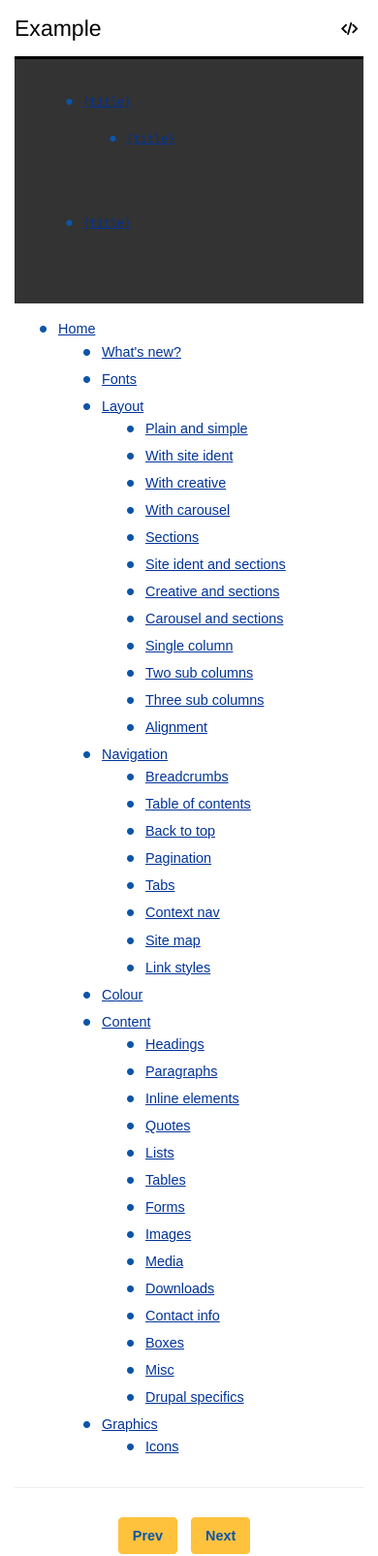
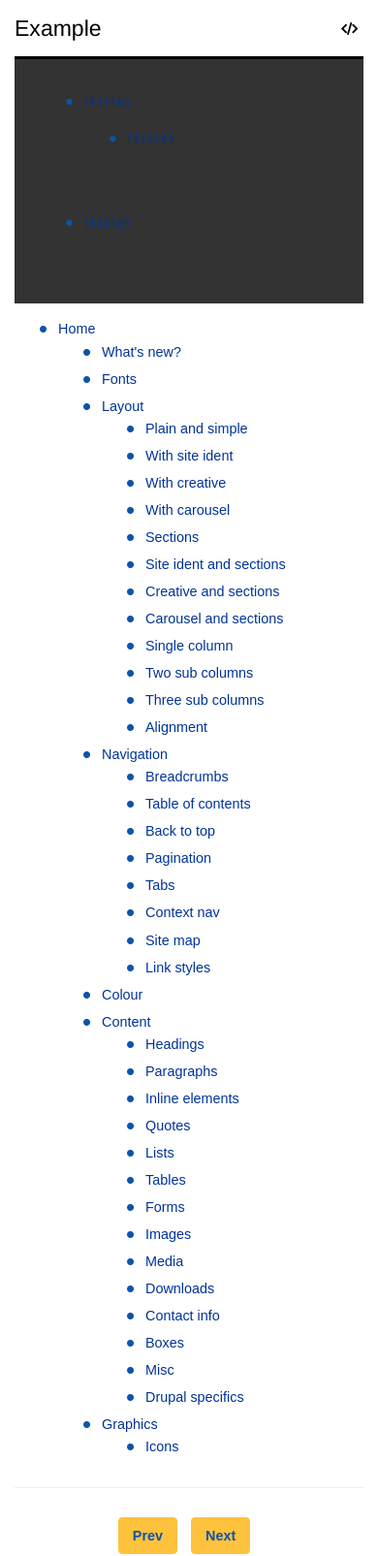
Before and after one commit to the-open-university/student-theme-framework, a Jekyll site: the page built from navigation-sitemap.html, in a window 390 px wide. Shown: the part 148-1753 px from the top of the page at 97% size. Built offline with Jekyll 4.4.1, drawn with Linux system fonts in a browser that asks for light colours; nearby versions of some CDN libraries.

Commit message:
STF responsive edits

```diff
--- a/gui/forms.css
+++ b/gui/forms.css
@@ -201,6 +201,15 @@
 	border-color: #ffc23d;
 }
 
+@media only screen and (max-width: 400px), screen and (max-device-width: 400px) {
+
+
+#ou-content form {padding:25px 30px;}
+
+} /* end media query */
+
+
+
 
 @media screen and (-webkit-min-device-pixel-ratio: 0) {
 
--- a/gui/help.css
+++ b/gui/help.css
@@ -859,7 +859,7 @@ body.ou-help-home ul.ou-list-cols2 {
 .hero p {
 	width: 70%;
 	right: 0;
-	bottom: 2px;
+	bottom: 3px;
 	padding: 15px 10px;
 	font-size: 1.6em;
 }
--- a/gui/images-and-objects.css
+++ b/gui/images-and-objects.css
@@ -320,8 +320,14 @@ a.ou-advert .ou-advert-highlighted {
 img.ou-go1,
 img.ou-go2,
 #ou-content ul.ou-news img {
-	max-width:180px;
+	max-width:140px;
 }
+
+img.ou-go1 {margin-right:15px;}
+
+img.ou-go2 {margin-left:15px;}
+
+img.ou-border {max-width:95%;}
 
 
 /* blockquotes */
--- a/gui/lists.css
+++ b/gui/lists.css
@@ -307,6 +307,10 @@ ol.ou-list-cols3 {
 #ou-content ul.ou-links li:before {content:"";}
 #ou-content ul.ou-links li a {text-decoration:none;}
 
+/* Sitemap */
+
+ul.ou-sitemap a {text-decoration:none;}
+
 
 @media only screen and (max-width: 400px), screen and (max-device-width: 400px) {
 
--- a/gui/navigation.css
+++ b/gui/navigation.css
@@ -712,6 +712,7 @@ a.add-block:hover {border-color:#539d3c;}
 .ou-atoz-results p.ou-atoz-items {
 	color:#777;
 	float: right;
+	margin-top: 3px;
 }
 
 .ou-atoz-results p.ou-atoz-items em {font-style:normal;}
@@ -742,6 +743,8 @@ ol.ou-ancestors {margin-bottom:15px;}
 
 ol.ou-ancestors li {font-size:.9em;}
 
+.ou-topics {margin-bottom:0;}
+
 
 
 } /* end media query */
--- a/navigation-sitemap.html
+++ b/navigation-sitemap.html
@@ -26,7 +26,7 @@ parent: navigation
 <h2>Example <span class="code-toggle"><a href="#"><i class="fa fa-code"></i></a></span></h2>
 
 <pre class="code">
-<code><ul class="ou-sitemap xoxo">
+<code><ul class="ou-sitemap">
 <li><a href="{link}" title="{description}">{title}</a>
 <ul>
 <li><a href="{link}" title="{description}">{title}</a></li>
@@ -38,62 +38,61 @@ parent: navigation
 
 <div class="ou-section">
 
-
-<ul class='site-map'>
+<ul class="ou-sitemap">
 <li><a class="ou-home" href="index.html">Home</a>
-<ul class='site-map'>
-<li><a class="" href="whats-new.html">What's new?</a></li>
-<li><a class="" href="fonts.html">Fonts</a></li>
-<li><a class="" href="layout.html">Layout</a>
-<ul class='site-map'>
-<li><a class="" href="layout-plain-and-simple.html">Plain and simple</a></li>
-<li><a class="" href="layout-site-ident.html">With site ident</a></li>
-<li><a class="" href="layout-creative.html">With creative</a></li>
-<li><a class="" href="layout-carousel.html">With carousel</a></li>
+<ul>
+<li><a href="whats-new.html">What's new?</a></li>
+<li><a href="fonts.html">Fonts</a></li>
+<li><a href="layout.html">Layout</a>
+<ul>
+<li><a href="layout-plain-and-simple.html">Plain and simple</a></li>
+<li><a href="layout-site-ident.html">With site ident</a></li>
+<li><a href="layout-creative.html">With creative</a></li>
+<li><a href="layout-carousel.html">With carousel</a></li>
 <li><a class="ou-sections" href="layout-sections.html">Sections</a></li>
 <li><a class="ou-sections" href="layout-site-ident-and-sections.html">Site ident and sections</a></li>
 <li><a class="ou-sections" href="layout-creative-and-sections.html">Creative and sections</a></li>
 <li><a class="ou-sections" href="layout-carousel-and-sections.html">Carousel and sections</a></li>
 <li><a class="ou-pure" href="layout-single-column.html">Single column</a></li>
-<li><a class="" href="layout-two-sub-columns.html">Two sub columns</a></li>
-<li><a class="" href="layout-three-sub-columns.html">Three sub columns</a></li>
-<li><a class="" href="layout-alignment.html">Alignment</a></li>
+<li><a href="layout-two-sub-columns.html">Two sub columns</a></li>
+<li><a href="layout-three-sub-columns.html">Three sub columns</a></li>
+<li><a href="layout-alignment.html">Alignment</a></li>
 </ul>
 </li>
-<li><a class="" href="navigation.html">Navigation</a>
-<ul class='site-map'>
-<li><a class="" href="navigation-breadcrumbs.html">Breadcrumbs</a></li>
-<li><a class="" href="navigation-table-of-contents.html">Table of contents</a></li>
-<li><a class="" href="navigation-back-to-top.html">Back to top</a></li>
-<li><a class="" href="navigation-pagination.html">Pagination</a></li>
-<li><a class="" href="navigation-tabs.html">Tabs</a></li>
-<li><a class="" href="navigation-context-nav.html">Context nav</a></li>
-<li><a class="" href="navigation-sitemap.html">Site map</a></li>
-<li><a class="" href="navigation-link-styles.html">Link styles</a></li>
+<li><a href="navigation.html">Navigation</a>
+<ul>
+<li><a href="navigation-breadcrumbs.html">Breadcrumbs</a></li>
+<li><a href="navigation-table-of-contents.html">Table of contents</a></li>
+<li><a href="navigation-back-to-top.html">Back to top</a></li>
+<li><a href="navigation-pagination.html">Pagination</a></li>
+<li><a href="navigation-tabs.html">Tabs</a></li>
+<li><a href="navigation-context-nav.html">Context nav</a></li>
+<li><a href="navigation-sitemap.html">Site map</a></li>
+<li><a href="navigation-link-styles.html">Link styles</a></li>
 </ul>
 </li>
-<li><a class="" href="colour.html">Colour</a></li>
-<li><a class="" href="content.html">Content</a>
-<ul class='site-map'>
-<li><a class="" href="headings.html">Headings</a></li>
-<li><a class="" href="paragraphs.html">Paragraphs</a></li>
-<li><a class="" href="inline.html">Inline elements</a></li>
-<li><a class="" href="quotes.html">Quotes</a></li>
-<li><a class="" href="lists.html">Lists</a></li>
-<li><a class="" href="tables.html">Tables</a></li>
-<li><a class="" href="forms.html">Forms</a></li>
-<li><a class="" href="images.html">Images</a></li>
-<li><a class="" href="media.html">Media</a></li>
-<li><a class="" href="downloads.html">Downloads</a></li>
-<li><a class="" href="contact-info.html">Contact info</a></li>
-<li><a class="" href="boxes.html">Boxes</a></li>
-<li><a class="" href="misc.html">Misc</a></li>
-<li><a class="" href="drupal.html">Drupal specifics</a></li>
+<li><a href="colour.html">Colour</a></li>
+<li><a href="content.html">Content</a>
+<ul>
+<li><a href="headings.html">Headings</a></li>
+<li><a href="paragraphs.html">Paragraphs</a></li>
+<li><a href="inline.html">Inline elements</a></li>
+<li><a href="quotes.html">Quotes</a></li>
+<li><a href="lists.html">Lists</a></li>
+<li><a href="tables.html">Tables</a></li>
+<li><a href="forms.html">Forms</a></li>
+<li><a href="images.html">Images</a></li>
+<li><a href="media.html">Media</a></li>
+<li><a href="downloads.html">Downloads</a></li>
+<li><a href="contact-info.html">Contact info</a></li>
+<li><a href="boxes.html">Boxes</a></li>
+<li><a href="misc.html">Misc</a></li>
+<li><a href="drupal.html">Drupal specifics</a></li>
 </ul>
 </li>
-<li><a class="" href="graphics.html">Graphics</a>
-<ul class='site-map'>
-<li><a class="" href="icons.html">Icons</a></li>
+<li><a href="graphics.html">Graphics</a>
+<ul>
+<li><a href="icons.html">Icons</a></li>
 </ul>
 </li>
 </ul>
```
Also changed, not shown: navigation-breadcrumbs.html (+9 -67 lines).
